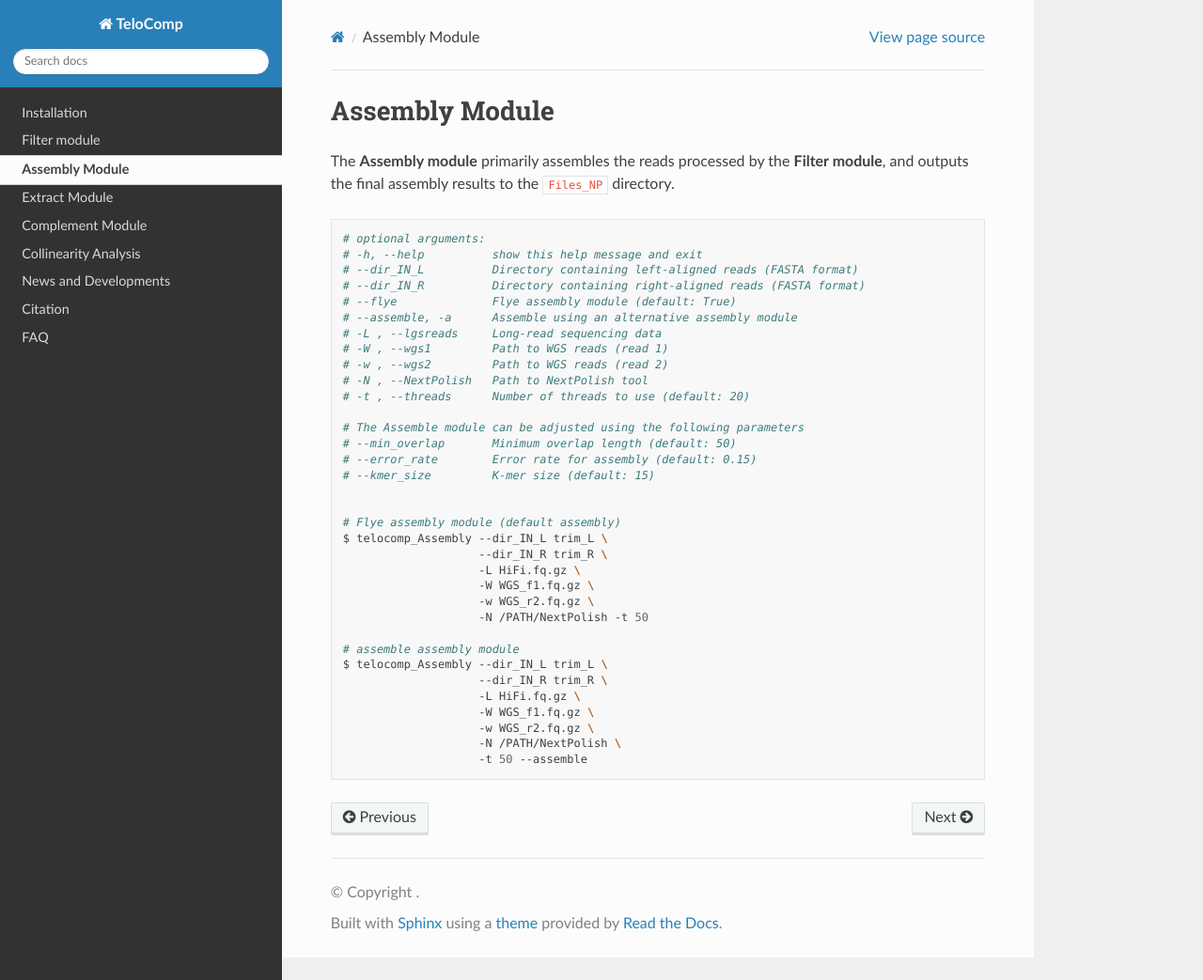
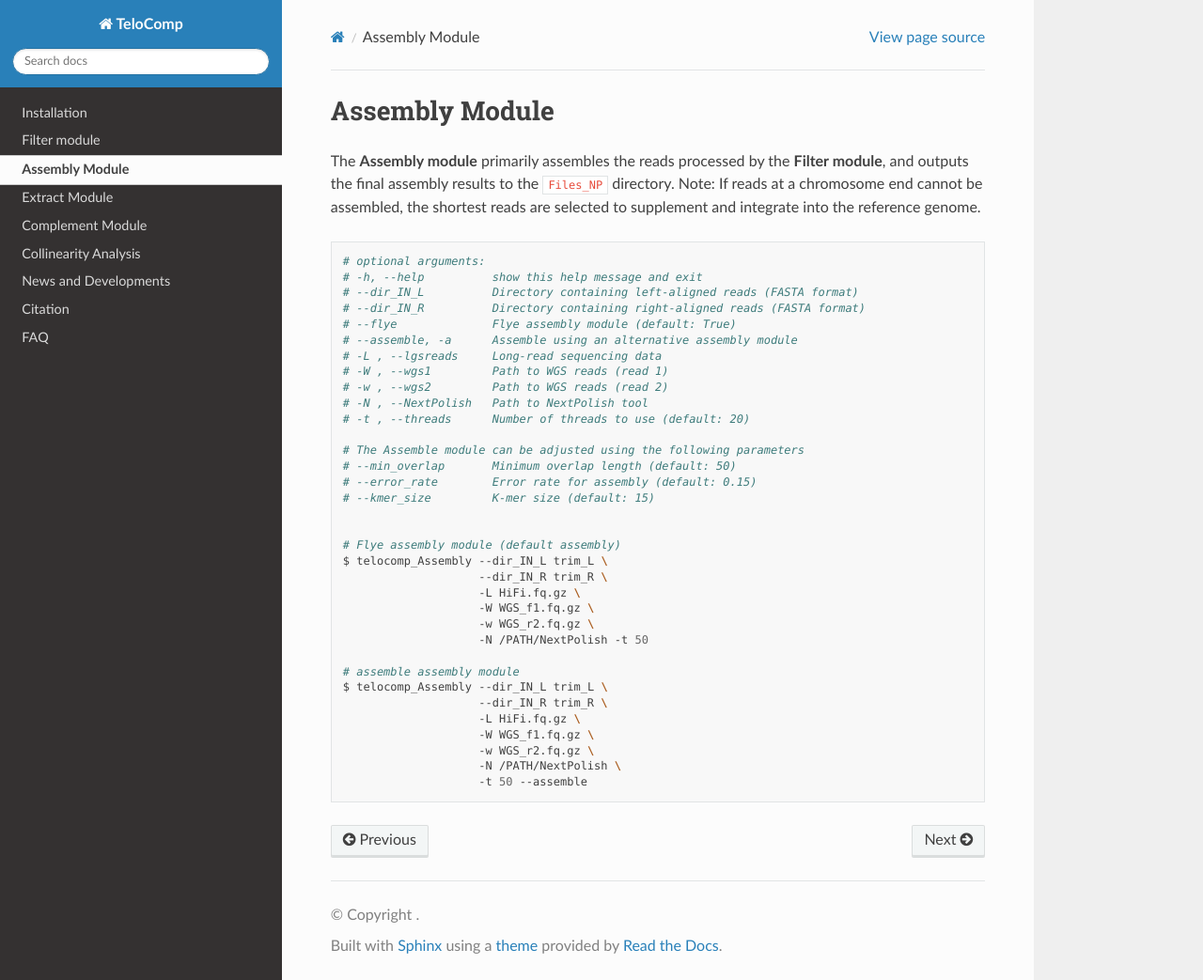
Before and after one commit to lxie-0709/TeloComp, a Sphinx documentation site: the page built from docs/content/Assembly_module.rst, in a window 1280 px wide and 1043 px high. Shown: the whole window at 94% size. Built offline with Sphinx 7.4.7 and the Read the Docs theme 3.1.0, drawn with Linux system fonts in a browser that asks for light colours.

Commit message:
Update Assembly_module.rst

```diff
--- a/docs/content/Assembly_module.rst
+++ b/docs/content/Assembly_module.rst
@@ -2,6 +2,7 @@ Assembly Module
 ===============
 
 The **Assembly module** primarily assembles the reads processed by the **Filter module**, and outputs the final assembly results to the ``Files_NP`` directory.
+Note: If reads at a chromosome end cannot be assembled, the shortest reads are selected to supplement and integrate into the reference genome.
 
 .. code:: bash
 
```
